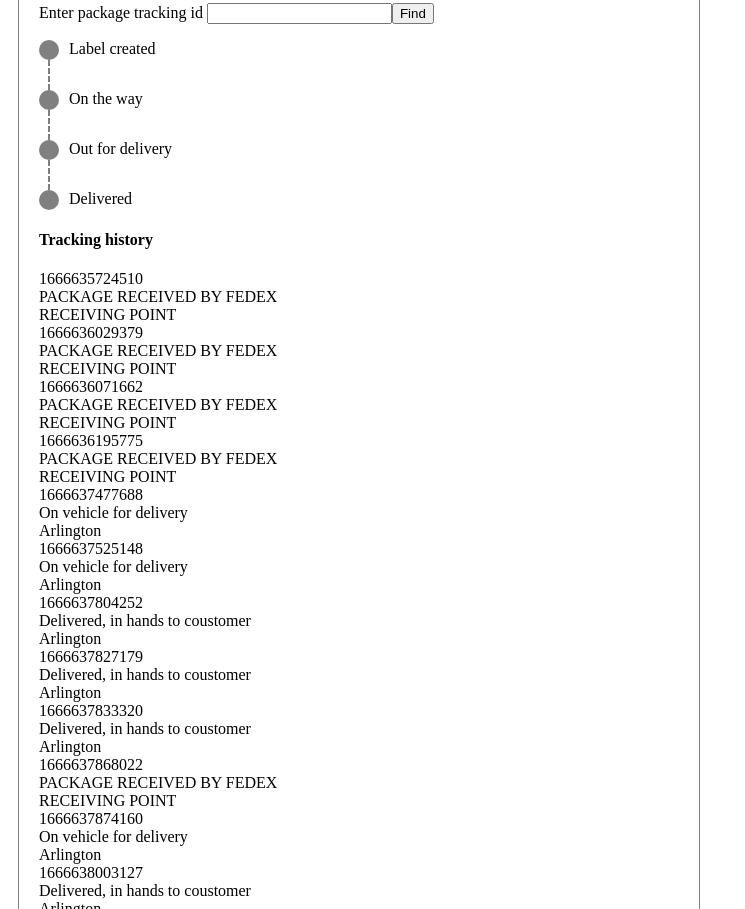
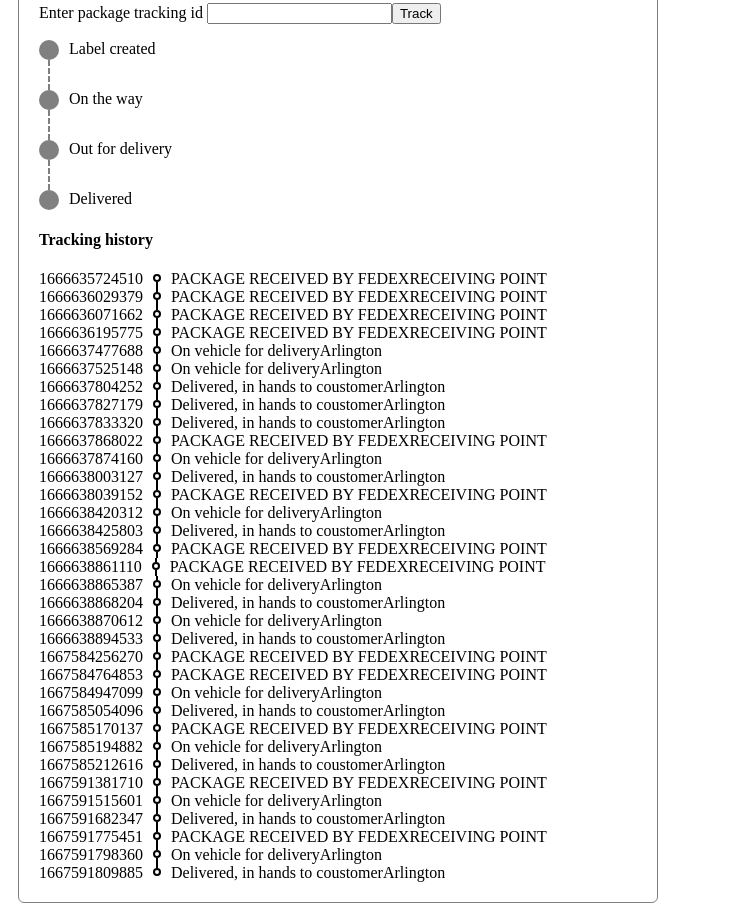
Before and after one commit to bokigolic/postal-app, a React app in the folder postal-react/: page / in a window 1280 px wide. Shown: the part 591-1500 px from the top of the page, without its empty margins (0-745 px from the left). Built offline with nearby package versions, Linux system fonts and the light colour scheme; data requests are answered from the project's data file.

Commit message:
tracking history improved

```diff
--- a/postal-backend/db.json
+++ b/postal-backend/db.json
@@ -98,6 +98,20 @@
       "state": "Virginia",
       "status": "Delivered",
       "id": 15
+    },
+    {
+      "street": "12 street",
+      "city": "Chickago",
+      "state": "Maryland",
+      "status": "Delivered",
+      "id": 16
+    },
+    {
+      "street": "er435",
+      "city": "Arlington",
+      "state": "Ilinois",
+      "status": "Delivered",
+      "id": 17
     }
   ],
   "trackinglog": [
@@ -296,6 +310,48 @@
       "location": "Arlington",
       "timestamp": 1667585212616,
       "id": 28
+    },
+    {
+      "package_id": 16,
+      "description": "PACKAGE RECEIVED BY FEDEX",
+      "location": "RECEIVING POINT",
+      "timestamp": 1667591381710,
+      "id": 29
+    },
+    {
+      "package_id": 16,
+      "description": "On vehicle for delivery",
+      "location": "Arlington",
+      "timestamp": 1667591515601,
+      "id": 30
+    },
+    {
+      "package_id": 16,
+      "description": "Delivered, in hands to coustomer",
+      "location": "Arlington",
+      "timestamp": 1667591682347,
+      "id": 31
+    },
+    {
+      "package_id": 17,
+      "description": "PACKAGE RECEIVED BY FEDEX",
+      "location": "RECEIVING POINT",
+      "timestamp": 1667591775451,
+      "id": 32
+    },
+    {
+      "package_id": 17,
+      "description": "On vehicle for delivery",
+      "location": "Arlington",
+      "timestamp": 1667591798360,
+      "id": 33
+    },
+    {
+      "package_id": 17,
+      "description": "Delivered, in hands to coustomer",
+      "location": "Arlington",
+      "timestamp": 1667591809885,
+      "id": 34
     }
   ]
 }
--- a/postal-react/src/components/TrackingWidget.js
+++ b/postal-react/src/components/TrackingWidget.js
@@ -1,21 +1,30 @@
 import axios from "axios";
-import { useState } from "react";
+import { useEffect, useState } from "react";
 import TrackingWidgetLog from "./TrackingWidgetLog";
 
 
 const TrackingWidget = () => {
 
-  const [trackingId, setTrackingId] = useState("");
+  const [trackingId1, setTrackingId1] = useState(""); // state polja trackingId
+  const [trackingId, setTrackingId] = useState(""); // kad korisnik klikne TRACK onda se ovde upisuje ceo trackingId
   const [status, setStatus] = useState("");
+  const [freshness, setFreshness] = useState(0);
 
-  const handleClick = () => {
-    console.log("Track", trackingId)
+  const handleClickTrack = () => {
+    // click
+    console.log("Track", trackingId1);
+    setTrackingId(trackingId1);
+    setFreshness(freshness + 1);
+  };
+
+  useEffect(()=>{
+    // kad korisnik klikne na TRACK upise se  state trackingId i onda se voo automatski pozove
     const url = 'http://localhost:3033/packages/' + trackingId;
     axios.get(url)
       .then((response) => {
         console.log(response);
         if (response && response.data && response.data.status) {
-          window.alert("Status for package " + trackingId + " is: " + response.data.status)
+          // window.alert("Status for package " + trackingId + " is: " + response.data.status)
           setStatus(response.data.status);
         } else {
           setStatus("");
@@ -24,7 +33,10 @@
       .catch((err) => {
         setStatus("");
       })
-  }
+
+  },[trackingId, freshness])
+
+
 
   let statusText = null;
   if (status !== '') {
@@ -51,10 +63,10 @@
         <label>Enter package tracking id </label>
         <input
           type="text"
-          value={trackingId}
-          onChange={(e) => { setTrackingId(e.target.value) }}
+          value={trackingId1}
+          onChange={(e) => { setTrackingId1(e.target.value) }}
         />
-        <button type="button" onClick={handleClick}>Find</button>
+        <button type="button" onClick={handleClickTrack}>Track</button>
       </form>
 
       <p>{statusText}</p>
@@ -87,7 +99,7 @@
       </div>
 
 
-      <TrackingWidgetLog trackingId={trackingId} />
+      <TrackingWidgetLog trackingId={trackingId} freshness={freshness} />
     </div>
   )
 };
--- a/postal-react/src/components/TrackingWidgetLog.js
+++ b/postal-react/src/components/TrackingWidgetLog.js
@@ -17,19 +17,26 @@
         }
       })
 
-  }, [trackingId]);
+  }, [trackingId, props.freshness]);
 
 
 
   return (
     <div>
       <h4>Tracking history</h4>
+
+      <div className="tracking-history-steps">
           {
             trackingLogItems.map((item) => {
               return (
-            <div>
+                <div className="step">
                   <div>
                     {item.timestamp}
+                  </div>
+                  <div className="timeline">
+                    <div className="line-1"></div>
+                    <div className="circle"></div>
+                    <div className="line-2"></div>
                   </div>
                   <div>
                     {item.description}
@@ -41,7 +48,7 @@
               )
             })
           }
-
+      </div>
 
     </div>
 
--- a/postal-react/src/scss/style.scss
+++ b/postal-react/src/scss/style.scss
@@ -1,9 +1,14 @@
+* {
+  box-sizing: border-box;
+}
+
 .panel {
   margin: 10px;
   padding: 20px;
   border: 1px solid gray;
   border-radius: 6px;
   max-width: 640px;
+
   &.fluid {
     max-width: unset;
   }
@@ -43,9 +48,10 @@
     }
 
     &.yes {
-      .line{
+      .line {
         border-left: 2px solid green;
       }
+
       .circle {
         background-color: green;
       }
@@ -60,9 +66,65 @@
   border-spacing: 0px;
   border-collapse: collapse;
 
-   th, td {
+  th,
+  td {
     padding: 0px 5px;
     border: 1px solid black;
   }
 
 }
+
+.tracking-history-steps {
+  .step {
+    display: flex;
+    flex-direction: row;
+    justify-content: flex-start;
+    align-items: stretch;
+
+
+    .timeline {
+      position: relative;
+      padding: 0 10px;
+
+      .line-1 {
+        position: relative;
+        top: 0px;
+        left: 3px;
+        display: block;
+        width: 2px;
+        height: 4px;
+        background-color: black;
+      }
+
+      .circle {
+        display: block;
+        width: 8px;
+        height: 8px;
+        border-radius: 100%;
+        border: 2px solid black;
+        background-color: white;
+      }
+
+      .line-2 {
+        position: relative;
+        top: 0px;
+        left: 3px;
+        display: block;
+        width: 2px;
+        height: calc(100% - 12px);
+        background-color: black;
+      }
+    }
+
+    &:first-child {
+      .line-1 {
+        background-color: transparent;
+      }
+    }
+    &:last-child {
+      .line-2 {
+        background-color: transparent;
+      }
+    }
+  }
+}
```
Lines whose indentation alone changed are shown as unchanged.
